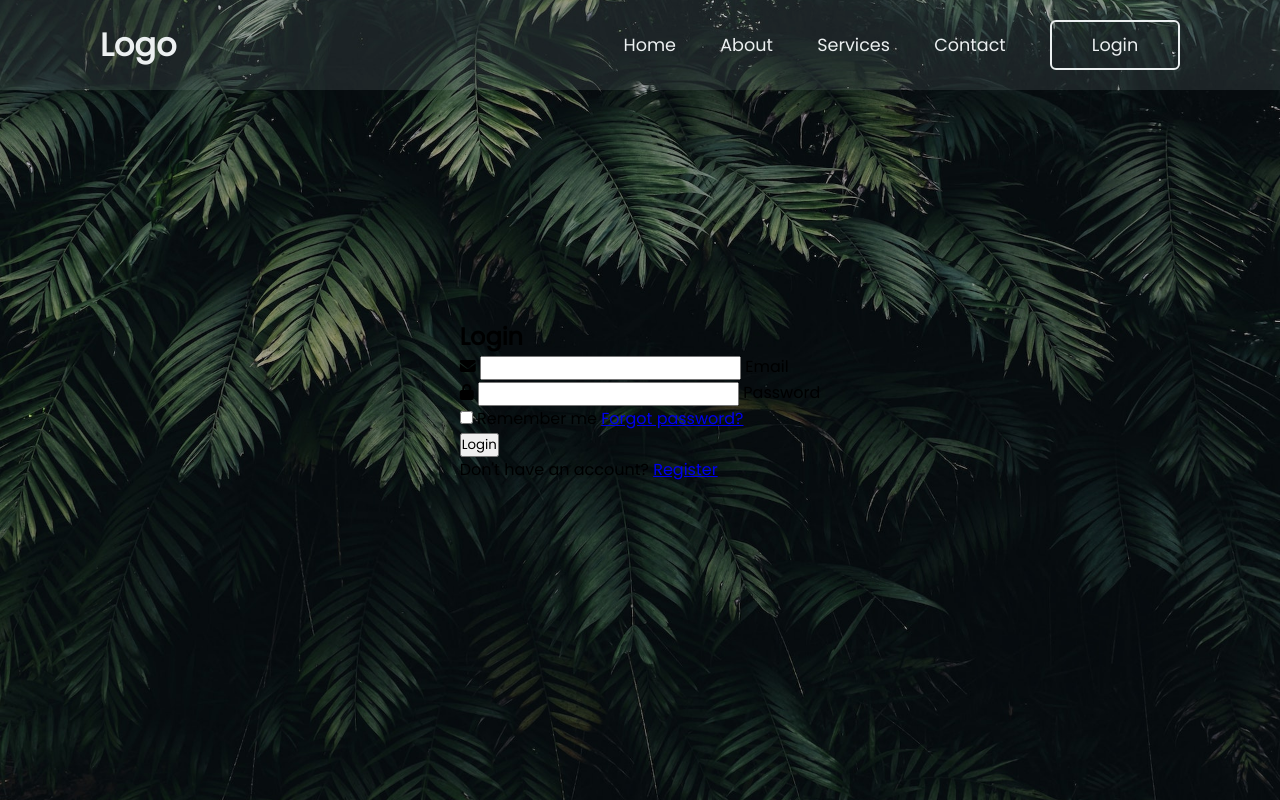
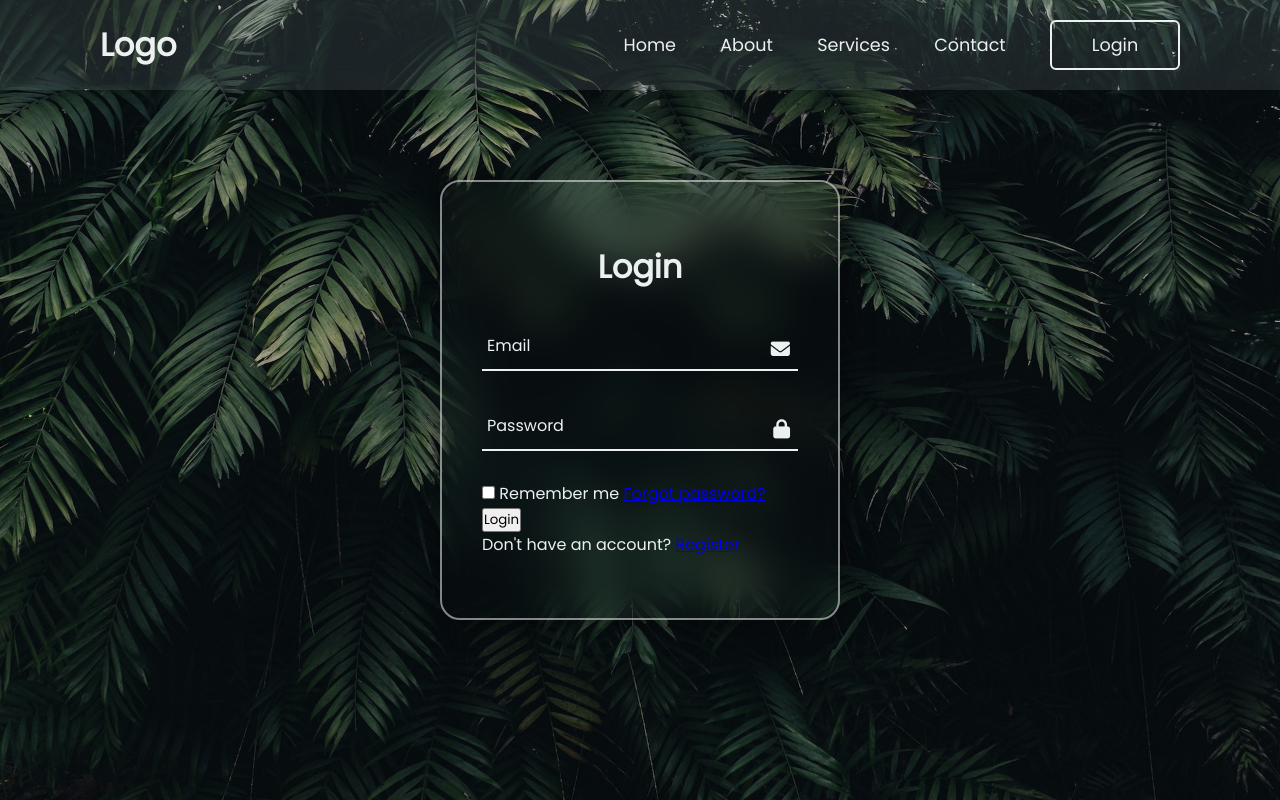
Before and after one commit to lukas1388/login-register, a plain HTML site: page index.html in a window 1280 px wide. Drawn offline with Linux system fonts and the light colour scheme.

Commit message:
Add css code to input on form

```diff
--- a/css/style.css
+++ b/css/style.css
@@ -82,3 +82,71 @@ header {
 }
 
 /* END OF HEADER */
+
+/* WRAPPER */
+
+.wrapper {
+    position: relative;
+    width: 400px;
+    height: 440px;
+    color: #ecf0f1;
+    border: 2px solid rgba(255, 255, 255, .5);
+    background-color: transparent;
+    border-radius: 20px;
+    backdrop-filter: blur(20px);
+    box-shadow: 0 0 30px rgba(0, 0, 0, .5);
+    display: flex;
+    justify-content: center;
+    align-items: center;
+}
+
+.form-box {
+    width: 100%;
+    padding: 40px;
+}
+
+.form-box h2 {
+    font-size: 2em;
+    text-align: center;
+}
+
+.input-box {
+    position: relative;
+    width: 100%;
+    height: 50px;
+    color: #ecf0f1;
+    border-bottom: 2px solid #ecf0f1;
+    margin: 30px 0;
+}
+
+.input-box label {
+    position: absolute;
+    top: 50%;
+    left: 5px;
+    transform: translateY(-50%);
+    transition: .5s;
+}
+
+.input-box input:focus~label,
+.input-box input:valid~label {
+    top: -5px;
+}
+
+.input-box input {
+    width: 100%;
+    height: 100%;
+    background-color: transparent;
+    color: #ecf0f1;
+    border: none;
+    outline: none;
+    padding: 0 35px 0 5px;
+}
+
+.input-box .icon {
+    position: absolute;
+    right: 8px;
+    font-size: 1.2em;
+    line-height: 57px;
+}
+
+/* END OF WRAPPER */
```
